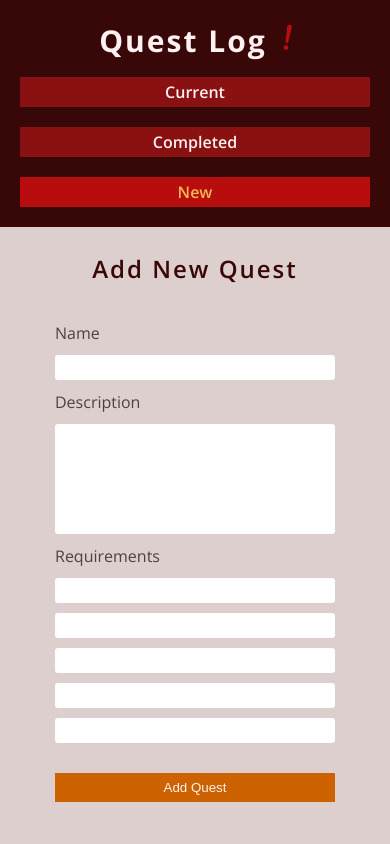
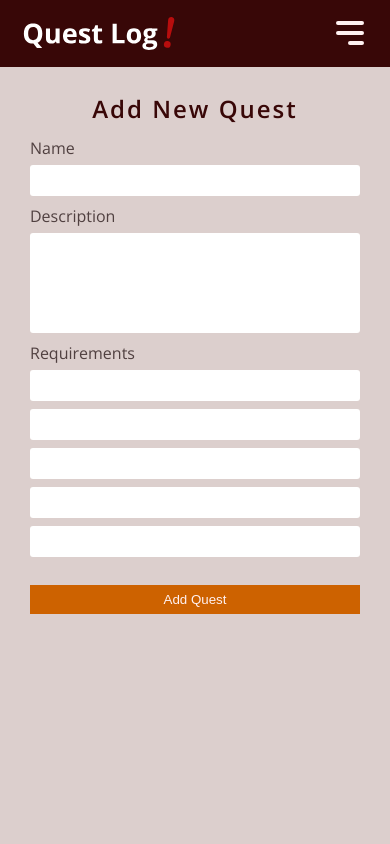
Before and after one commit to ElierHP/questlog, a React (Create React App) app: page /new in a window 390 px wide. Shown: the top 844 px of the page. Built offline with nearby package versions, Linux system fonts and the light colour scheme.

Commit message:
Add: mobile navbar.

```diff
--- a/src/components/header/Header.module.scss
+++ b/src/components/header/Header.module.scss
@@ -2,96 +2,112 @@
 
 .header {
   display: flex;
-  padding: 2rem 0;
-  flex-direction: column;
+  padding: 1rem 2rem;
+  justify-content: space-between;
+  align-items: center;
   gap: 1rem;
   background: $dark;
-  overflow: hidden;
+
   @media (min-width: $sm) {
-    overflow: visible;
+    display: block;
     padding: 3rem 0;
   }
 }
 
 .logo {
-  // Galaxy fold breakpoint
-  @media (max-width: $xxs) {
-    margin-left: 0;
-  }
-
   display: flex;
   justify-content: center;
-  align-items: center;
-  gap: 0.2rem;
   cursor: pointer;
-  margin-left: 1.5rem;
-  padding: 0 1rem;
 
-  @media (min-width: $xs) {
-    margin-left: 0;
-  }
-
-  // Logo text
-  a {
-    font-size: 3rem;
-    @media (min-width: $md) {
-      font-size: $font-heading;
+  img {
+    width: 160px;
+    @media (min-width: $sm) {
+      width: initial;
     }
   }
 }
 
-.iconContainer {
-  display: flex;
-  justify-content: center;
-  align-items: center;
+.menuIcon {
+  display: block;
+  font-size: 4rem;
+  transition: all 0.5s ease-in-out;
   @media (min-width: $sm) {
     display: none;
   }
-  @media (min-width: $lg) {
-    display: block;
-  }
 }
 
-.icon {
-  transform: rotate(10deg);
-  color: $primaryLight;
+.nav {
+  position: fixed;
+  left: 0;
+  top: 0;
+  background: $dark;
+  height: 100%;
+  width: 60%;
+  transition: all 0.5s ease-in-out;
+  transform: translateX(-350px);
+
+  @media (min-width: $xs) {
+    transform: translateX(-600px);
+  }
+
+  @media (min-width: $sm) {
+    position: relative;
+    height: initial;
+    width: initial;
+    background: none;
+    transform: translateX(0);
+  }
 }
 
 .navlist {
   display: flex;
-  align-items: center;
-  gap: 2rem;
   flex-direction: column;
-  margin-top: 1rem;
+  gap: 1.2rem;
+  padding: 0 1rem;
+  margin-top: 4rem;
+  @media (min-width: $sm) {
     padding: 0 2rem;
-  @media (min-width: $sm) {
-    margin-top: 4rem;
+  }
 }
 
-  li {
+.navlist li {
   font-size: $font-medium;
   font-weight: 600;
+  text-align: center;
+}
+
+.navlist a {
+  display: block;
   background: $primary;
-    text-align: center;
-    border-radius: 1px;
-    width: 100%;
+  cursor: pointer;
   transition: all 0.5s ease-in-out;
+  border-radius: 4px;
+  padding: 0.3rem 0;
+  @media (min-width: $sm) {
+    padding: 1.2rem 1rem;
+  }
+
   &:hover {
     background: $primaryLight;
     transform: translateX(40px);
   }
 }
-  a {
-    cursor: pointer;
-    padding: 0.3rem 0;
-    display: block;
+
+// Highlights currently selected anchor tag
+.selected {
+  color: $secondaryLight;
+  background: $primaryLight !important;
+  transform: translateX(40px);
+}
+
+// Sets navbar to original position
+.showNav {
+  transform: translateX(0);
+}
+
+// Hides second logo in desktop view
+.hideLogo {
   @media (min-width: $sm) {
-      padding: 1.5rem 1rem;
+    display: none;
   }
 }
-}
-
-.selected {
-  color: $secondaryLight;
-  background: $primaryLight;
-}
--- a/src/components/header/Header.tsx
+++ b/src/components/header/Header.tsx
@@ -1,13 +1,17 @@
-import { useEffect } from "react";
+import { useEffect, useState } from "react";
 import styles from "./Header.module.scss";
-import { BsExclamationLg } from "react-icons/bs";
 import { Link } from "react-router-dom";
-import { headerData } from "./headerData";
+import { headerData, headerDataType } from "./headerData";
 import { useAppSelector } from "../../app/hooks";
 import { useDispatch } from "react-redux";
 import { setUrl } from "../../app/features/appSlice";
+import logo from "../../assets/logo.svg";
+import { HiMenuAlt3 } from "react-icons/hi";
 
 export default function Header() {
+  // Handles mobile sidebar display
+  const [isOpen, setIsOpen] = useState(false);
+
   // Keeps track of current url, used for highlighting anchor tag.
   const url = useAppSelector((state) => state.app.url);
 
@@ -25,31 +29,44 @@ export default function Header() {
     }
   }, [dispatch]);
 
+  // Handles click event for <Link />
+  const handleLink = (data: headerDataType) => {
+    dispatch(setUrl(data.url));
+    setIsOpen(false);
+  };
+
   return (
     <header className={styles.header}>
+      {/* Logo */}
       <div className={styles.logo}>
-        {/* Logo */}
-        <h1 className={`center ${styles.heading}`}>
-          <Link to="/" onClick={() => dispatch(setUrl("/"))}>
-            Quest Log
-          </Link>
-        </h1>
-
-        {/* Exclamation Icon */}
-        <div className={styles.iconContainer}>
-          <BsExclamationLg className={styles.icon} size={37} />
-        </div>
+        <img src={logo} alt="logo" />
       </div>
 
-      {/* Nav list */}
-      <nav>
+      {/* Mobile Menu Icon */}
+      <div onClick={() => setIsOpen(!isOpen)}>
+        <HiMenuAlt3
+          className={
+            isOpen
+              ? `${styles.menuIcon} secondary-light`
+              : `${styles.menuIcon} light`
+          }
+        />
+      </div>
+
+      {/* Navbar */}
+      <nav className={isOpen ? `${styles.nav} ${styles.showNav}` : styles.nav}>
+        {/* Mobile sidebar logo */}
+        <div className={`${styles.logo} mt-2 ${styles.hideLogo}`}>
+          <img src={logo} alt="logo" />
+        </div>
+
         <ul className={styles.navlist}>
           {headerData.map((data) => (
             <li key={data.url}>
               <Link
                 to={data.url}
                 className={url === data.url ? styles.selected : ""}
-                onClick={() => dispatch(setUrl(data.url))}
+                onClick={() => handleLink(data)}
               >
                 {data.name}
               </Link>
--- a/src/components/header/headerData.ts
+++ b/src/components/header/headerData.ts
@@ -1,4 +1,6 @@
-export const headerData = [
+export type headerDataType = { name: string; url: string };
+
+export const headerData: headerDataType[] = [
   { name: "Current", url: "/" },
   { name: "Completed", url: "/completed" },
   { name: "New", url: "/new" },
--- a/src/components/questForm/QuestForm.module.scss
+++ b/src/components/questForm/QuestForm.module.scss
@@ -1,24 +1,19 @@
 @import "../../css/variables";
 
 .form {
+  box-sizing: border-box;
   display: flex;
   flex-direction: column;
-  gap: 1rem;
   margin: auto;
   max-width: 600px;
-  background: $neutral;
-  padding: 2.5rem;
   margin-top: 1.5rem;
-  @media (min-width: $xs) {
-    padding: 3rem 2rem;
+  label {
+    margin-bottom: 0.5rem;
   }
-}
-
-.labels,
-.inputs {
-  display: flex;
-  flex-direction: column;
-  gap: 1rem;
+  input,
+  textarea {
+    margin-bottom: 0.8rem;
+  }
 }
 
 .description {
--- a/src/css/_utilities.scss
+++ b/src/css/_utilities.scss
@@ -1,3 +1,16 @@
+// Color
+.secondary {
+  color: $secondary;
+}
+
+.secondary-light {
+  color: $secondaryLight;
+}
+
+.light {
+  color: $light;
+}
+
 // Alignment
 .center {
   text-align: center;
@@ -21,14 +34,8 @@
 }
 
 // Misc
-.container {
-  max-width: 1200px;
-  padding: 0 2rem;
-  margin: auto;
-}
-
 .page {
-  min-height: calc(100vh - 93.99px);
+  min-height: calc(100vh - 34px);
 }
 
 .line {
--- a/src/css/index.scss
+++ b/src/css/index.scss
@@ -3,7 +3,14 @@
 
 html {
   font-size: 62.5%;
+  box-sizing: border-box;
   scroll-behavior: smooth;
+}
+
+*,
+*:before,
+*:after {
+  box-sizing: inherit;
 }
 
 body {
@@ -61,7 +68,7 @@ button {
 
 input,
 textarea {
-  padding: 0.5rem;
+  padding: 0.8rem;
   border-radius: 0.3rem;
   border: none;
   resize: none;
```
Also changed, not shown: src/assets/logo.svg (added). Lines whose indentation alone changed are shown as unchanged.
